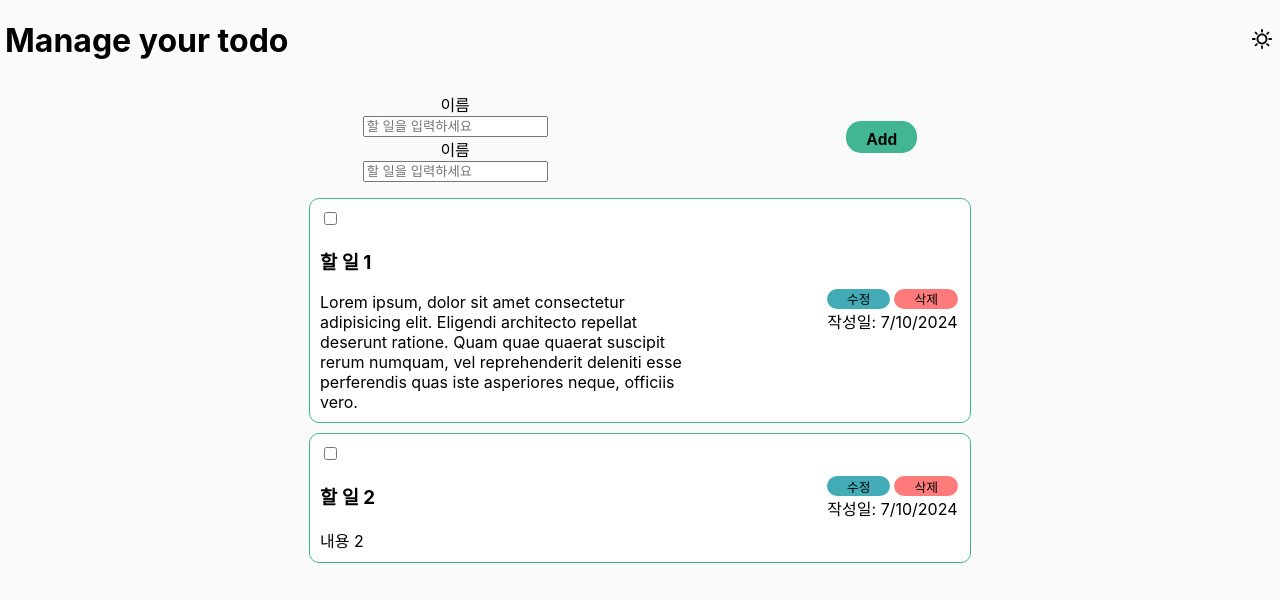
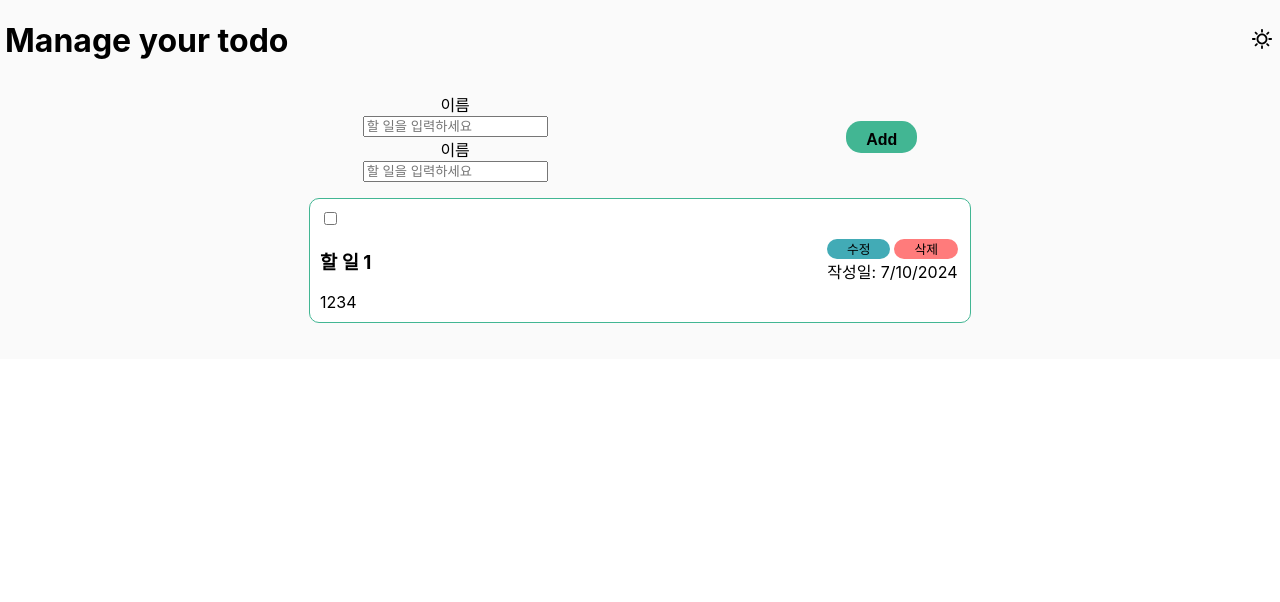
Before and after one commit to Urchinode/web_full_stack_practice, a React (Vite) app in the folder todo-upgrade/: page / in a window 1280 px wide. Shown: the top 602 px of the page. Built offline with nearby package versions, Linux system fonts and the light colour scheme.

Commit message:
[ug-todo] update: read todo using redux

```diff
--- a/todo-upgrade/src/components/todo/TodoList.tsx
+++ b/todo-upgrade/src/components/todo/TodoList.tsx
@@ -2,6 +2,10 @@ import { useState } from "react";
 import TodoCard from "./card/TodoCard";
 import styled from "styled-components";
 import { Todo } from "@/types/todo";
+import { useSelector } from "react-redux";
+import todoReducer from "@/store/reducer";
+import { RootState } from "@/store";
+import { useDispatch } from "react-redux";
 
 const TodoListContainer = styled.ul`
   padding: 0;
@@ -16,22 +20,10 @@ const TodoListItem = styled.li`
 `
 
 const TodoList = () => {
-  const [todos, setTodos] = useState<Todo[]>([
-    {
-      id: 1,
-      title: "할 일 1",
-      content: "Lorem ipsum, dolor sit amet consectetur adipisicing elit. Eligendi architecto repellat deserunt ratione. Quam quae quaerat suscipit rerum numquam, vel reprehenderit deleniti esse perferendis quas iste asperiores neque, officiis vero.",
-      isDone: false,
-      createdAt: new Date()
-    },
-    {
-      id: 2,
-      title: "할 일 2",
-      content: "내용 2",
-      isDone: false,
-      createdAt: new Date()
-    },
-  ]);
+  // useSelector로 todoReducer의 state를 가져와서 사용
+  const todos = useSelector((state: RootState) => state.todos);
+  const dispatch = useDispatch();
+  console.log(todos);
   return (
     <>
       <TodoListContainer>
```
